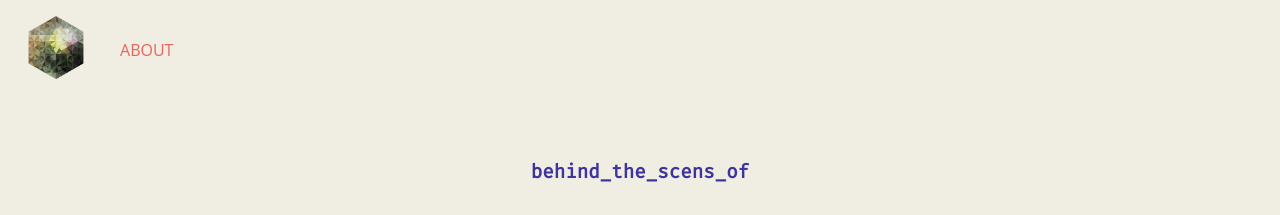
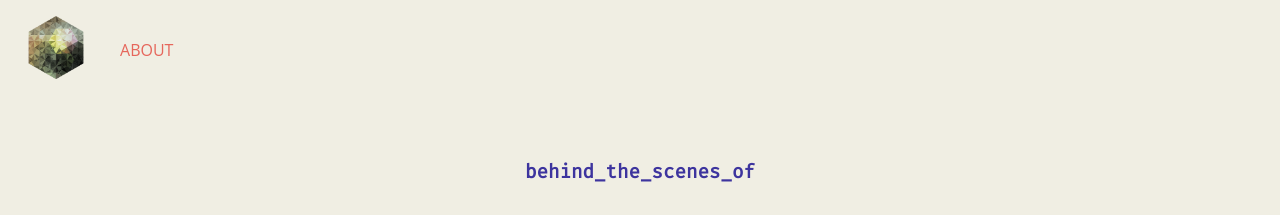
Before and after one commit to Shanfan/shanfanhuang.com, a SvelteKit app: page /the-fuzzy-work/behind-the-scenes in a window 1280 px wide. Shown: the top 215 px of the page. Built offline with nearby package versions, Linux system fonts and the light colour scheme; a web font is replaced by a local one.

Commit message:
Correct typo and mention the project link again at the end.

```diff
--- a/src/routes/the-fuzzy-work/behind-the-scenes/+page.svelte
+++ b/src/routes/the-fuzzy-work/behind-the-scenes/+page.svelte
@@ -48,7 +48,7 @@ const layoffByCompany = Array.from(
 
 <div class="grid">
 	<header class="full-width">
-		<h1><span>behind_the_scens_of</span> the fuzzy work</h1>
+		<h1><span>behind_the_scenes_of</span> the fuzzy work</h1>
 
 		<div class="hero">
 			<Process />
@@ -197,6 +197,11 @@ const layoffByCompany = Array.from(
 			to a simpler, more familiar solution: checkboxes.
 		</p>
 		<p>In the end, the taxonomy graph found its place as the hero image of the article.</p>
+		<p>
+			Check out the article <a href="/the-fuzzy-work/"
+				>The Fuzzy Work - 2020~2025: the nebulous shift of the tech industry</a
+			>.
+		</p>
 
 		<h2>Acknowledgement</h2>
 		<p>
```
